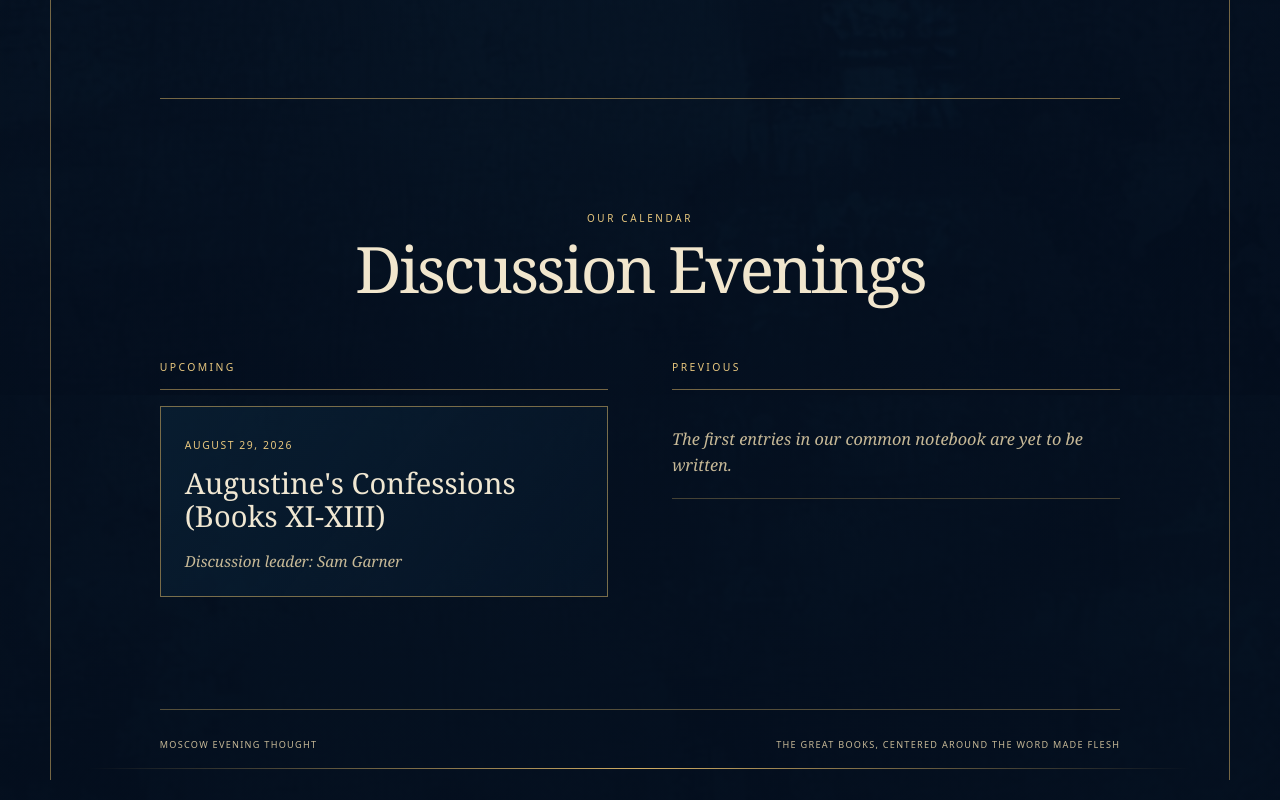
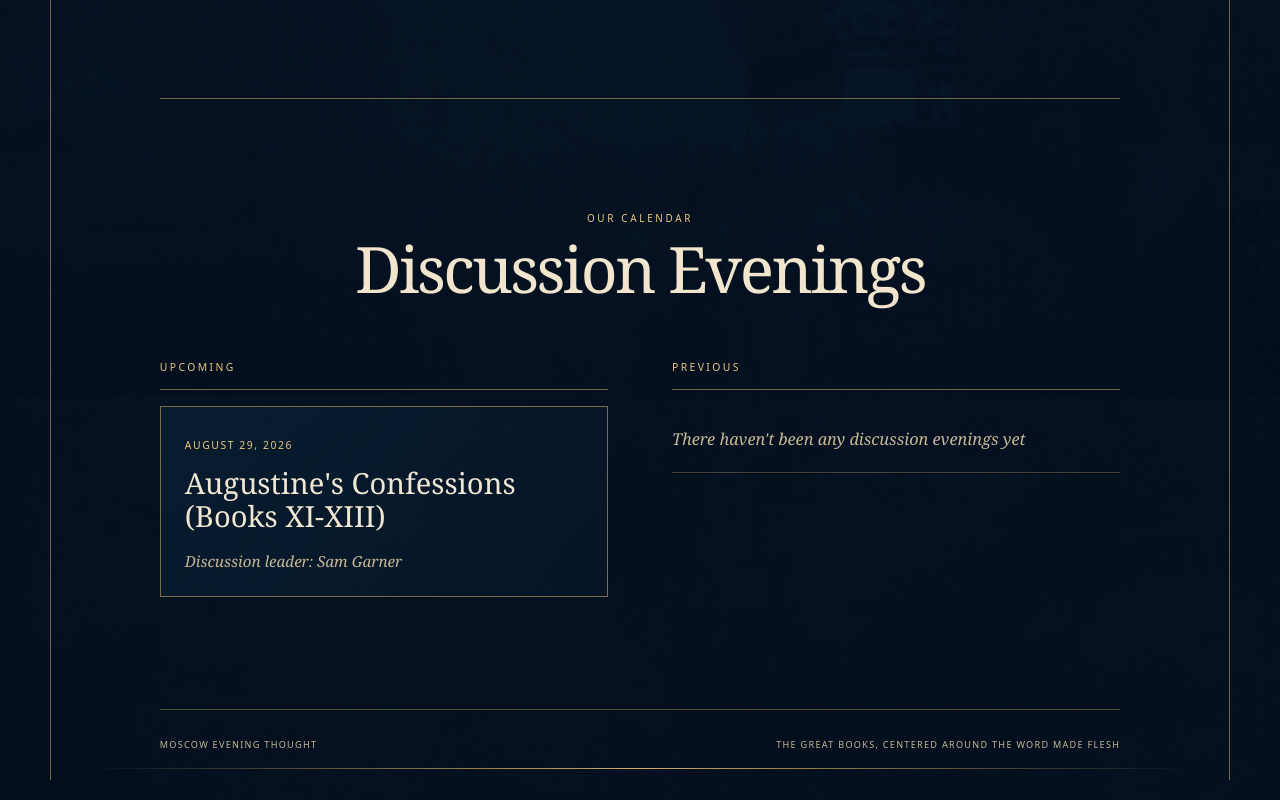
Before and after one commit to Bruce773/moscow-evening-thought, a Next.js app: page / in a window 1280 px wide. Shown: the part 971-1771 px from the top of the page. Built offline with nearby package versions, Linux system fonts and the light colour scheme.

Commit message:
removes corny message

```diff
--- a/src/components/sessions-section.tsx
+++ b/src/components/sessions-section.tsx
@@ -74,7 +74,7 @@ export function SessionsSection({
             </div>
           ) : (
             <p className='m-0 border-b border-[rgba(214,178,100,0.31)] py-5 text-[1.02rem] italic leading-[1.6] text-[#c7b997]'>
-              The first entries in our common notebook are yet to be written.
+              {"There haven't been any discussion evenings yet"}
             </p>
           )}
         </div>
```
